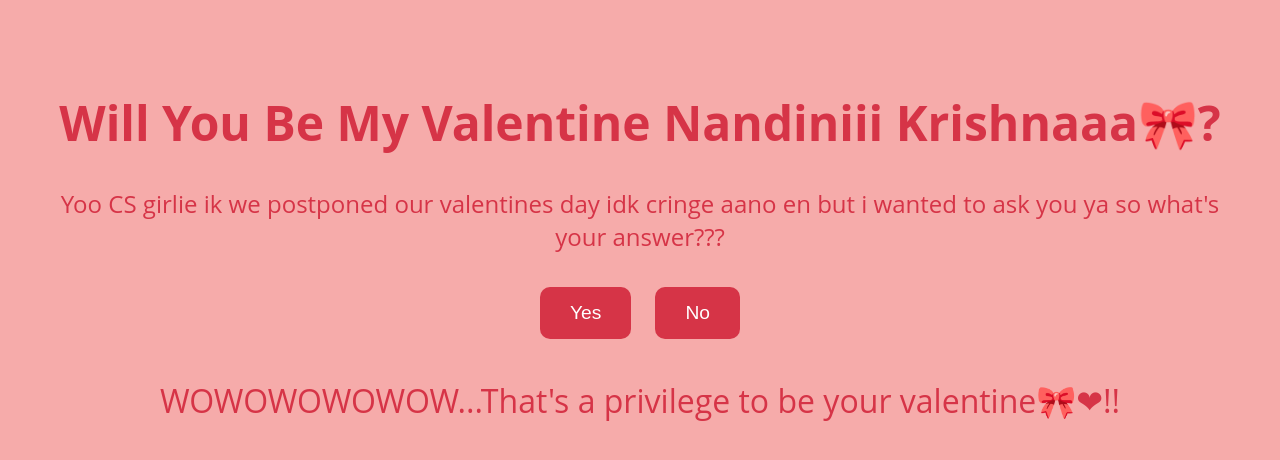
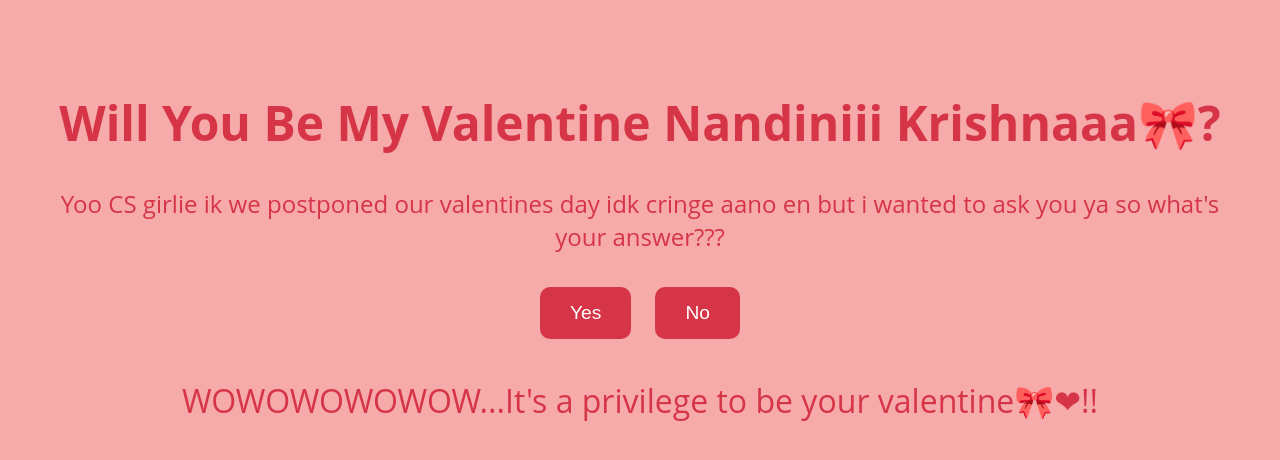
Before and after one commit to UJWAL472/hey, a plain HTML site: page index.html in a window 1280 px wide. Both pictures are taken after a click on the button "Yes". Drawn offline with Linux system fonts and the light colour scheme.

Commit message:
Update index.html

```diff
--- a/index.html
+++ b/index.html
@@ -56,7 +56,7 @@
         function respond(answer) {
             const responseDiv = document.getElementById('response');
             if (answer === 'yes') {
-                responseDiv.innerHTML = "WOWOWOWOWOW...That's a privilege to be your valentine🎀❤!! ";
+                responseDiv.innerHTML = "WOWOWOWOWOW...It's a privilege to be your valentine🎀❤!! ";
             } else if (answer === 'no') {
                 responseDiv.innerHTML = "Aww,I cosider that as a yesssss...ummaaaaaa😌";
             }
```
